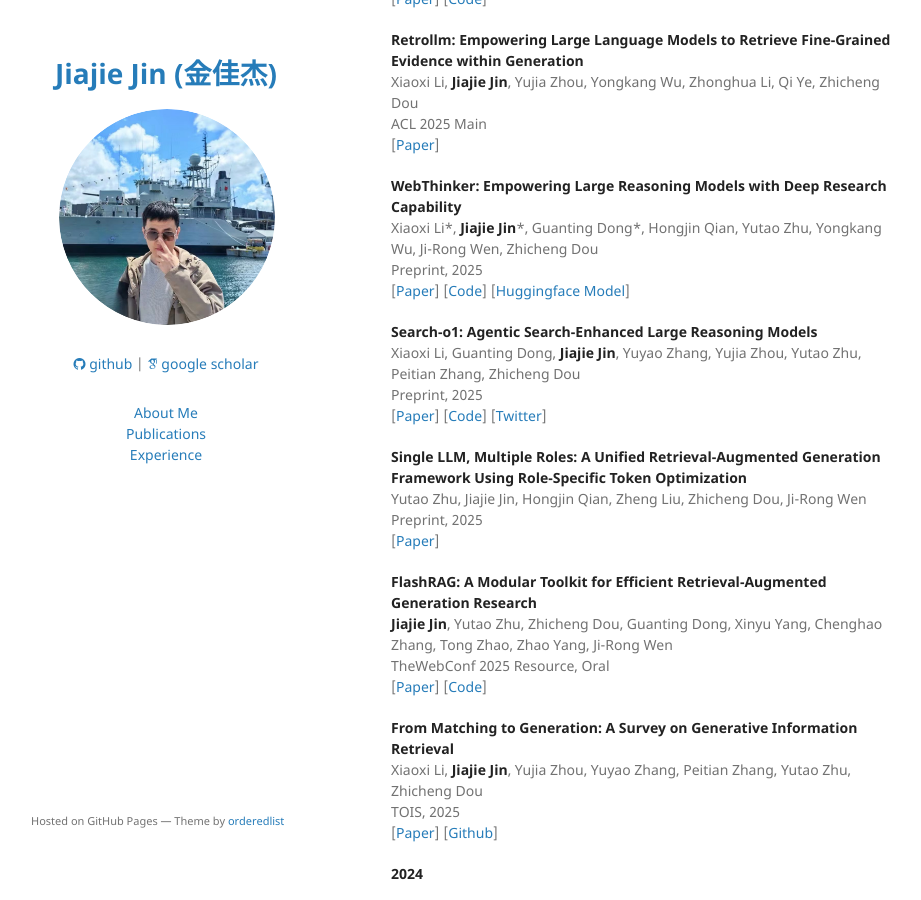
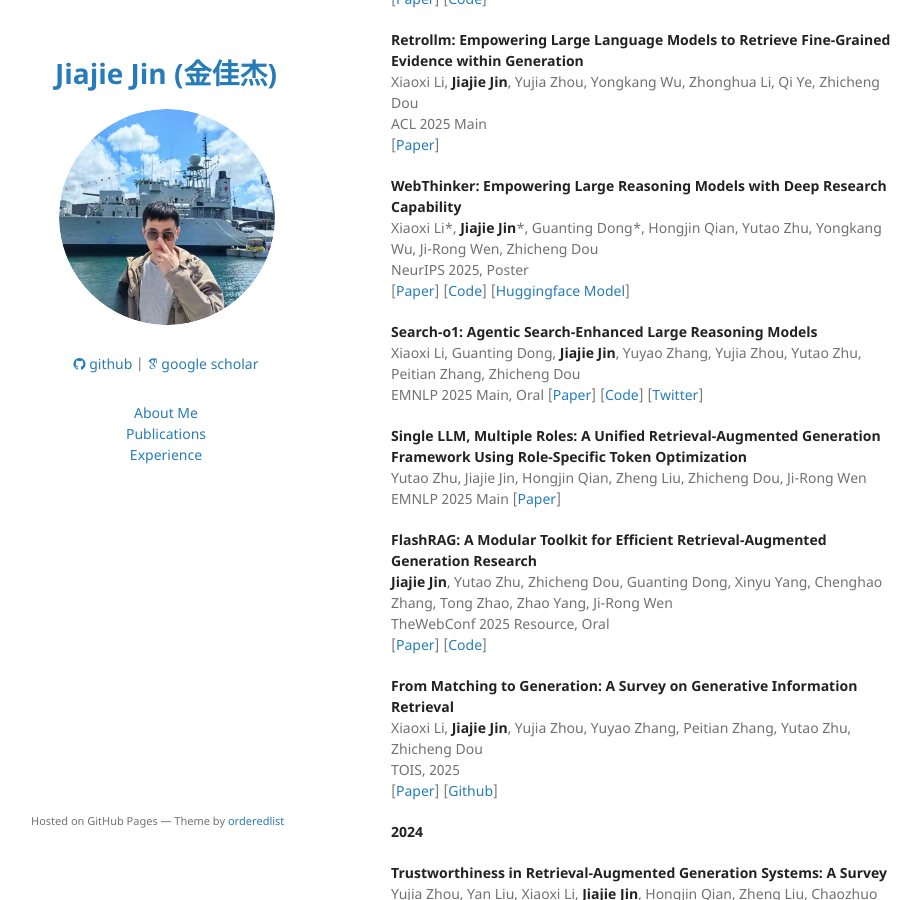
Before and after one commit to ignorejjj/ignorejjj.github.io, a Jekyll site: the page built from index.md, in a window 1280 px wide and 900 px high, scrolled down 1008 px. Shown: the whole window, without its empty margins (179-1100 px from the left). Built offline with Jekyll 4.4.1, drawn with Linux system fonts in a browser that asks for light colours; some web fonts are replaced.

Commit message:
Update index.md

```diff
--- a/index.md
+++ b/index.md
@@ -44,17 +44,17 @@ ACL 2025 Main
 
 **WebThinker: Empowering Large Reasoning Models with Deep Research Capability**
 Xiaoxi Li\*, **Jiajie Jin**\*, Guanting Dong\*, Hongjin Qian, Yutao Zhu, Yongkang Wu, Ji-Rong Wen, Zhicheng Dou
-Preprint, 2025
+NeurIPS 2025, Poster
 [[Paper](https://arxiv.org/pdf/2504.21776)] [[Code](https://github.com/RUC-NLPIR/WebThinker)] [[Huggingface Model](https://huggingface.co/lixiaoxi45/WebThinker-QwQ-32B)]
 
 **Search-o1: Agentic Search-Enhanced Large Reasoning Models**
 Xiaoxi Li, Guanting Dong, **Jiajie Jin**, Yuyao Zhang, Yujia Zhou, Yutao Zhu, Peitian Zhang, Zhicheng Dou
-Preprint, 2025
+EMNLP 2025 Main, Oral
 [[Paper](https://arxiv.org/pdf/2501.05366)] [[Code](https://github.com/sunnynexus/Search-o1)] [[Twitter](https://x.com/_akhaliq/status/1877584951840764166?t=fnbTblnqhiPtAyYr1PHbbw&s=19)]
 
 **Single LLM, Multiple Roles: A Unified Retrieval-Augmented Generation Framework Using Role-Specific Token Optimization**
 Yutao Zhu, Jiajie Jin, Hongjin Qian, Zheng Liu, Zhicheng Dou, Ji-Rong Wen
-Preprint, 2025
+EMNLP 2025 Main
 [[Paper](https://arxiv.org/pdf/2505.15444)]
 
 **FlashRAG: A Modular Toolkit for Efficient Retrieval-Augmented Generation Research**
```
